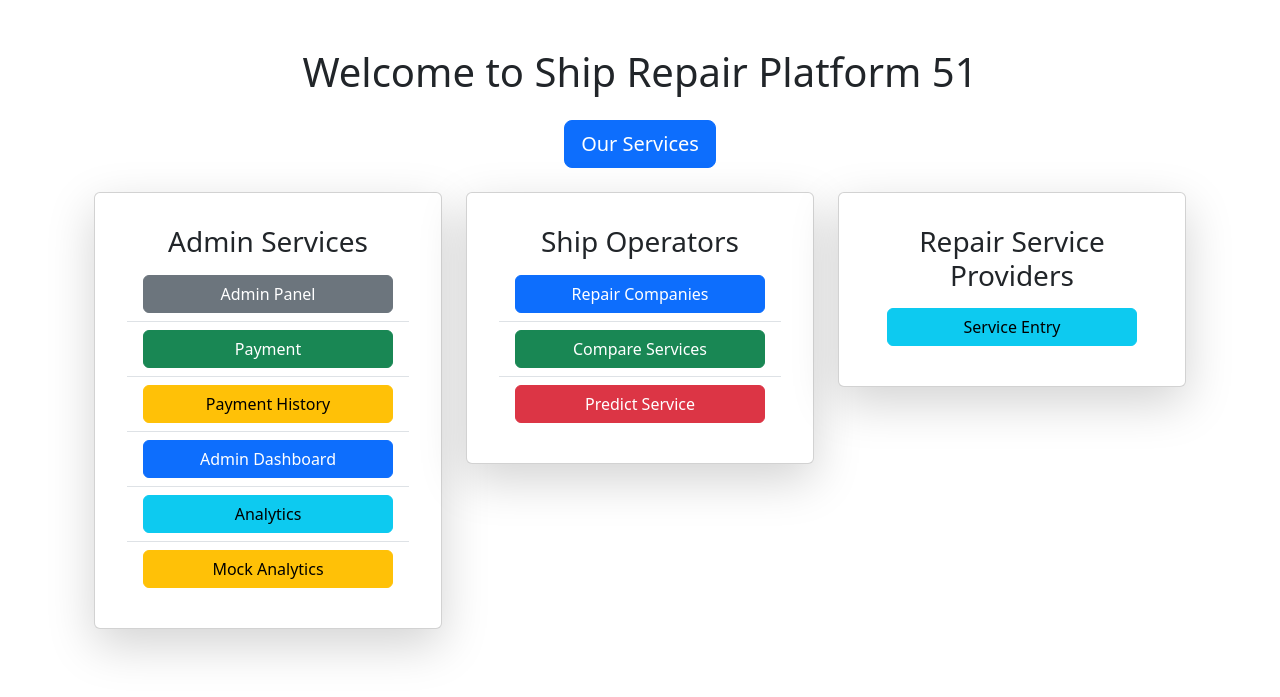
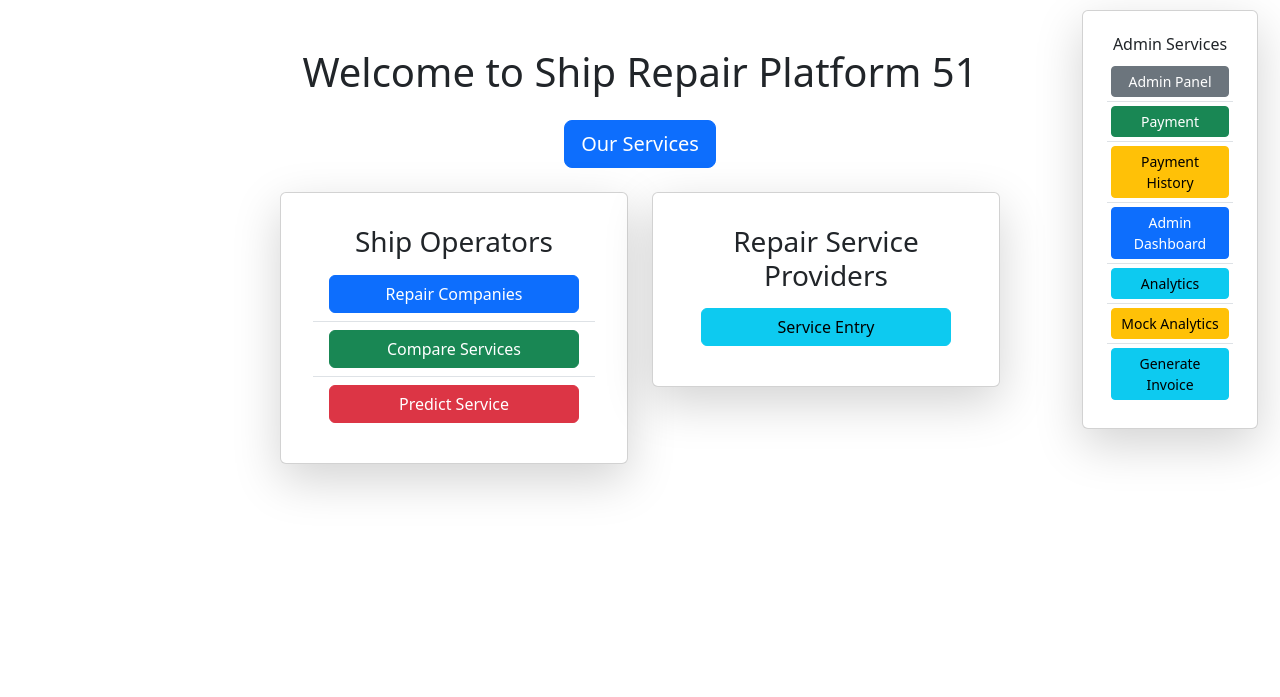
Before and after one commit to serhansarac/ShipRepairPlatform60, a Django app: page / in a window 1280 px wide. Shown: the top 697 px of the page. Run offline with Django 5.2, Linux system fonts and the light colour scheme; parts of the project's set-up code (start-up, migrations or seed data) failed here and were passed over.

Commit message:
Updated home.html layout

```diff
--- a/core/templates/core/home.html
+++ b/core/templates/core/home.html
@@ -9,25 +9,29 @@
 </div>
 <div class="container">
     <div class="row">
-        <!-- Column 1: Ship Repair Platform Admin Services -->
-        <div class="col-md-4">
-            <div class="card shadow-lg p-3 mb-5 bg-white rounded">
+        <!-- Admin Services (Smaller, Moved More Right & Up) -->
+        <div class="col-md-2 offset-md-10" style="position: absolute; top: 10px; right: 10px; width: 200px;">
+            <div class="card shadow-lg p-2 mb-3 bg-white rounded">
                 <div class="card-body">
-                    <h3 class="text-center">Admin Services</h3>
+                    <h6 class="text-center">Admin Services</h6>
                     <ul class="list-group list-group-flush">
-                        <li class="list-group-item"><a href="{% url 'admin:index' %}" class="btn btn-secondary w-100">Admin Panel</a></li>
-                        <li class="list-group-item"><a href="{% url 'payment_page' %}" class="btn btn-success w-100">Payment</a></li>
-                        <li class="list-group-item"><a href="{% url 'payment_history' %}" class="btn btn-warning w-100">Payment History</a></li>
-                        <li class="list-group-item"><a href="{% url 'admin_dashboard' %}" class="btn btn-primary w-100">Admin Dashboard</a></li>
-                        <li class="list-group-item"><a href="{% url 'analytics' %}" class="btn btn-info w-100">Analytics</a></li>
-                        <li class="list-group-item"><a href="{% url 'mock_analytics' %}" class="btn btn-warning w-100">Mock Analytics</a></li>
+                        <li class="list-group-item p-1"><a href="{% url 'admin:index' %}" class="btn btn-secondary btn-sm w-100">Admin Panel</a></li>
+                        <li class="list-group-item p-1"><a href="{% url 'payment_page' %}" class="btn btn-success btn-sm w-100">Payment</a></li>
+                        <li class="list-group-item p-1"><a href="{% url 'payment_history' %}" class="btn btn-warning btn-sm w-100">Payment History</a></li>
+                        <li class="list-group-item p-1"><a href="{% url 'admin_dashboard' %}" class="btn btn-primary btn-sm w-100">Admin Dashboard</a></li>
+                        <li class="list-group-item p-1"><a href="{% url 'analytics' %}" class="btn btn-info btn-sm w-100">Analytics</a></li>
+                        <li class="list-group-item p-1"><a href="{% url 'mock_analytics' %}" class="btn btn-warning btn-sm w-100">Mock Analytics</a></li>
+                        <li class="list-group-item p-1"><a href="{% url 'invoice' %}" class="btn btn-info btn-sm w-100">Generate Invoice</a></li>
                     </ul>
                 </div>
             </div>
         </div>
 
-        <!-- Column 2: Ship Operators Services -->
-        <div class="col-md-4">
+        <!-- Main Content: Ship Operators & Repair Providers (Centered) -->
+        <div class="col-md-8 offset-md-2">
+            <div class="row">
+                <!-- Ship Operators Services -->
+                <div class="col-md-6">
                     <div class="card shadow-lg p-3 mb-5 bg-white rounded">
                         <div class="card-body">
                             <h3 class="text-center">Ship Operators</h3>
@@ -40,8 +44,8 @@
                     </div>
                 </div>
 
-        <!-- Column 3: Ship Repair Providers -->
-        <div class="col-md-4">
+                <!-- Ship Repair Providers -->
+                <div class="col-md-6">
                     <div class="card shadow-lg p-3 mb-5 bg-white rounded">
                         <div class="card-body">
                             <h3 class="text-center">Repair Service Providers</h3>
@@ -53,4 +57,6 @@
                 </div>
             </div>
         </div>
+    </div>
+</div>
 {% endblock %}
```
Lines whose indentation alone changed are shown as unchanged.
